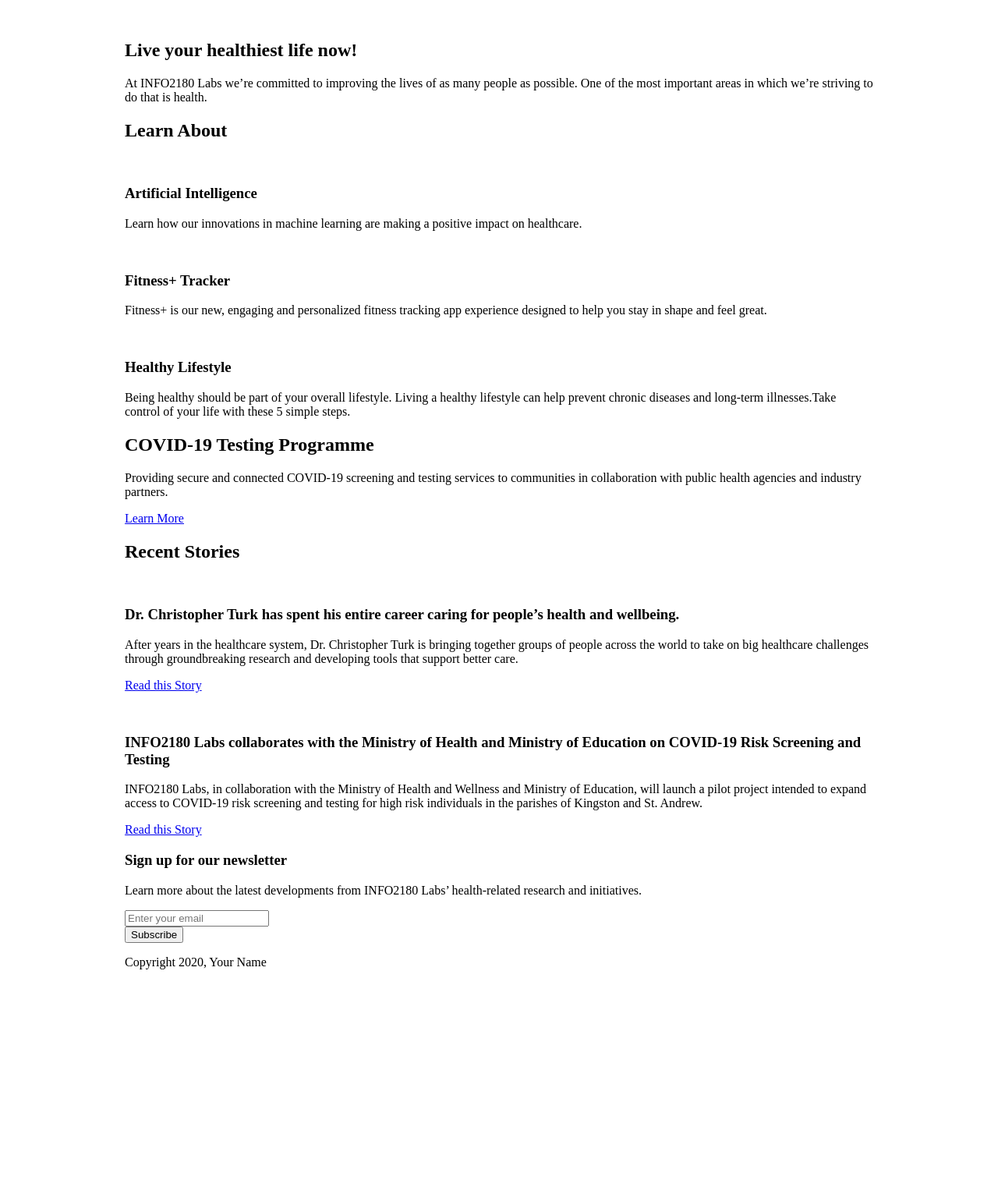
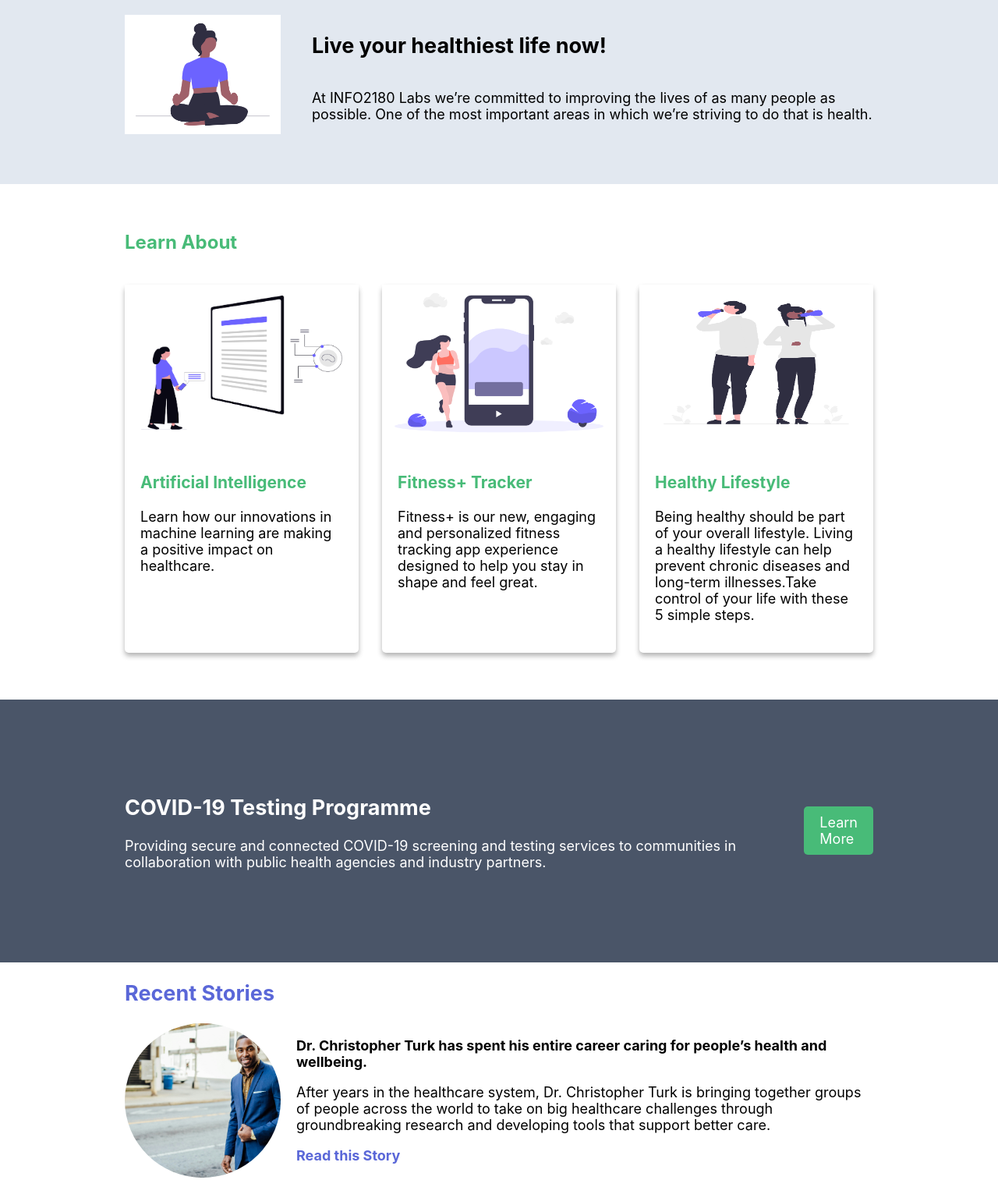
Before and after one commit to eestherxo/info2180-project1, a plain HTML site: page index.html in a window 1280 px wide. Shown: the part 173-1686 px from the top of the page at 78% size. Before the commit the page ends 1432 px from the top, so only its background shows below. Drawn offline with Linux system fonts and the light colour scheme.

Commit message:
created layout, added styles and js

```diff
--- a/info2180-project1-starter-master/index.html
+++ b/index.html
@@ -26,7 +26,7 @@
         <section class="overview-hero">
             <div class="container">
                 <div class="overview-hero-image">
-                    <img src="#" alt="">
+                    <img src="img/yoga.png" alt="yoga-illustration">
                 </div>
                 <div class="overview-hero-text">
                     <h2>Live  your healthiest life now!</h2>
@@ -39,21 +39,21 @@
                 <h2>Learn About</h2>
                 <div class="cards">
                     <div class="card">
-                        <img src="#" alt="">
+                        <img src="img/AI.png" alt="AI-illustration">
                         <div class="card-body">
                             <h3>Artificial Intelligence</h3>
                             <p>Learn how our innovations in machine learning are making a positive impact on healthcare.</p>
                         </div>
                     </div>
                     <div class="card">
-                        <img src="#" alt="">
+                        <img src="img/fitness-tracker.png" alt="Fitness-Tracker-illustration">
                         <div class="card-body">
                             <h3>Fitness+ Tracker</h3>
                             <p>Fitness+ is our new, engaging and personalized fitness tracking app experience designed to help you stay in shape and feel great.</p>
                         </div>
                     </div>
                     <div class="card">
-                        <img src="#" alt="">
+                        <img src="img/healthy.png" alt="Healthy-Lifestyle-illustration">
                         <div class="card-body">
                             <h3>Healthy Lifestyle</h3>
                             <p>Being healthy should be part of your overall lifestyle. Living a healthy lifestyle can help prevent chronic diseases and long-term illnesses.Take control of your life with these 5 simple steps.</p>
@@ -77,7 +77,7 @@
             <div class="container">
                 <h2>Recent Stories</h2>
                 <article>
-                    <img src="" alt="">
+                    <img src="/img/man-in-suit.jpg" alt="Man in Suit">
                     <div class="article-body">
                         <h3>Dr. Christopher Turk has spent his entire career caring for people’s health and wellbeing.</h3>
                         <p>After years in the healthcare system, Dr. Christopher Turk is bringing together groups of people across the world to take on big healthcare challenges through groundbreaking research and developing tools that support better care.</p>
@@ -85,7 +85,7 @@
                     </div>
                 </article>
                 <article>
-                    <img src="" alt="">
+                    <img src="/img/test-tube.jpg" alt="Test Tube">
                     <div class="article-body">
                         <h3>INFO2180 Labs collaborates with the Ministry of Health and Ministry of Education on COVID-19 Risk Screening and Testing</h3>
                         <p>INFO2180 Labs, in collaboration with the Ministry of Health and Wellness and Ministry of Education, will launch a pilot project intended to expand access to COVID-19 risk screening and testing for high risk individuals in the parishes of Kingston and St. Andrew.</p>
@@ -110,7 +110,7 @@
     </main>
     <footer>
         <div class="container">
-            <p>Copyright 2020, Your Name</p>
+            <p>Copyright 2020, Estherlee Redman</p>
         </div>
     </footer>
 </body>
--- a/info2180-project1-starter-master/scripts.js
+++ /dev/null
@@ -1 +0,0 @@
-/* Add your JavaScript to this file */
--- a/info2180-project1-starter-master/styles.css
+++ /dev/null
@@ -1,11 +0,0 @@
-/* Add your CSS to this file */
-body {
-    margin: 0;
-    font-size: 16px;
-}
-
-.container {
-    margin: 0 auto;
-    max-width: 960px;
-    width: 100%;
-}
--- /dev/null
+++ b/scripts.js
@@ -0,0 +1,18 @@
+
+document.addEventListener('DOMContentLoaded', function() {
+    const form = document.querySelector('.newsletter form');
+    const emailInput = document.querySelector('#email');
+    const messageDiv = document.querySelector('.message');
+
+    form.addEventListener('submit', function(event) {
+        event.preventDefault();
+
+        const email = emailInput.value.trim();
+
+        if (email === '') {
+            messageDiv.textContent = 'Please enter a valid email address.';
+        } else {
+            messageDiv.textContent = `Thank you! Your email address ${email} has been added to our mailing list!`;
+        }
+    });
+});
--- /dev/null
+++ b/styles.css
@@ -0,0 +1,218 @@
+/* Add your CSS to this file */
+
+body {
+    margin: 0;
+    font-family: -apple-system, BlinkMacSystemFont, 'Segoe UI', Roboto, 'Helvetica Neue', Arial, "Noto Sans", sans-serif;
+    font-size: 18px;
+}
+
+.container {
+    margin: 0 auto;
+    max-width: 960px;
+    width: 100%;
+    padding: 0 20px;
+}
+
+header {
+    background-color: white;
+    font-size: 18px;
+    padding: 20px 0;
+}
+
+/* header h1 {
+    margin: 0;
+} */
+
+header .container {
+    display: flex;
+    justify-content: space-between;
+    align-items: center;
+}
+
+nav ul {
+    display: flex;
+    list-style: none;
+    gap: 10px;
+}
+
+li a {
+    text-decoration: none;
+    color: #6b7280;
+    font-weight: bold;
+    padding: 10px;
+
+}
+
+li a:hover {
+    color: #5A67D8;
+}
+
+.overview-hero {
+    background-color: #E2E8F0;
+    padding: 60px 0;
+
+}
+
+.overview-hero-image img {
+    width: 200px;
+    height: auto;
+}
+
+.overview-hero .container{
+    display: flex;
+    justify-content: space-around;
+    align-items: center;
+    gap: 40px;
+
+}
+
+.overview-hero-text {
+    display: flex;
+    flex-direction: column;
+    justify-content: center;
+    align-items: flex-start;
+}
+
+.learn-about {
+    padding: 60px 0;
+}
+
+.learn-about h2 {
+    font-size: 24px;
+    color: #48BB78;
+    margin-top: 0px;
+    margin-bottom: 40px;
+}
+
+.cards {
+    display: grid;
+    grid-template-columns: repeat(3, 1fr);
+    gap: 30px;
+}
+
+.card {
+    display: flex;
+    flex-direction: column;
+    border-color: #E2E8F0;
+    border-radius: 5px;
+    box-shadow: 0 4px 6px rgba(0, 0, 0, 0.3);
+}
+
+.card-body {
+    padding: 20px;
+}
+
+.card-body h3 {
+    color: #48BB78;
+    font-size: 21px;
+}
+
+.card img {
+    width: 100%;
+    height: 200px;
+    display: block;
+}
+
+.testing {
+    background-color: #4A5568;
+    color: white;
+    padding: 60px 0;
+}
+
+
+.testing .container{
+    display: flex;
+    justify-content: space-around;
+    align-items: center;
+    padding: 40px 20px;
+}
+
+.testing-decription {
+    flex: 1;
+}
+
+.cta {
+    margin-left: 20px;
+
+}
+
+.cta a {
+    background-color: #48BB78;
+    border-radius: 5px;
+    text-decoration: none;
+    color: white;
+    padding: 10px 20px;
+    display: inline-block;
+    text-transform: capitalize;
+}
+
+.stories h2{
+    color: #5A67D8;
+}
+
+
+.stories article {
+    display: flex;
+    gap: 20px;
+    margin-bottom: 40px;
+}
+
+.stories article img {
+    width: 200px;
+    height: auto;
+    border-radius: 50%;
+    object-fit: cover;
+    flex-shrink: 0;
+}
+
+.article-body {
+    flex: 1;
+}
+.article-body h3 {
+    font-size: 18px;
+}
+
+.article-body a {
+    text-decoration: none;
+    color: #5A67D8;
+    font-weight: bold;
+}
+
+.newsletter {
+    text-align: center;
+    background-color: #48BB78;
+    color: white;
+
+}
+
+form button {
+    background-color: #5A67D8;
+    border: none;
+    color: white;
+    padding: 10px 20px;
+}
+
+.newsletter .container{
+    display: flex;
+    flex-direction: column;
+    align-items: center;
+    padding: 40px 20px;
+}
+
+.newsletter form {
+    display: flex;
+    gap: 10px;
+    margin-top: 20px;
+}
+
+.newsletter input[type="email"] {
+    padding: 10px;
+    width: 300px;
+}
+
+footer{
+    text-align: left;
+    padding: 20px;
+    background-color: #4A5568;
+    color: white;
+}
```
Also changed, not shown: img/AI.png (added), img/fitness-tracker.png (added), img/healthy.png (added), img/man-in-suit.jpg (added), img/test-tube.jpg (added), img/yoga.png (added), 1 other file.
